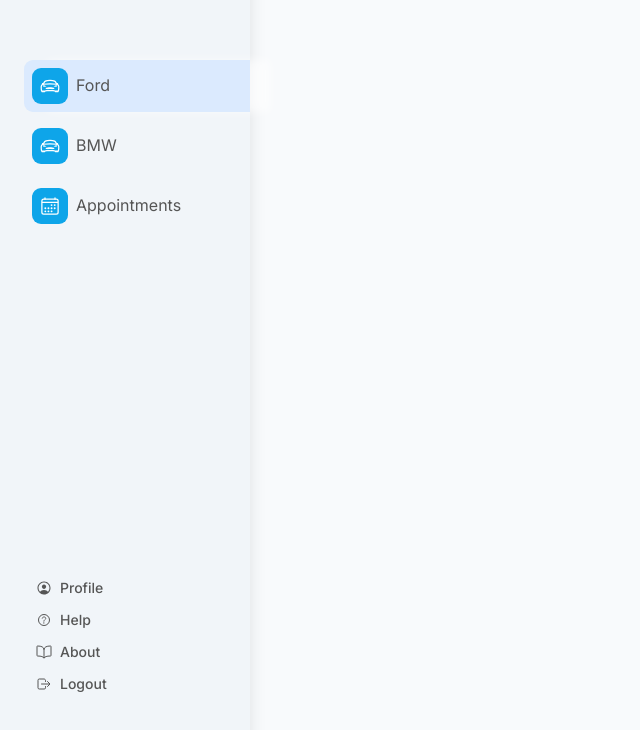
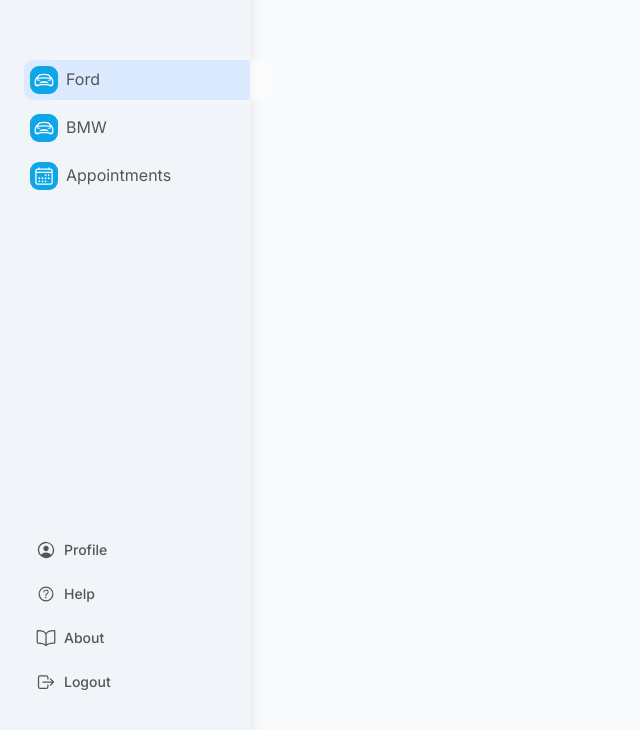
Before and after one commit to maqsudtolipov/car-rental--mv, a website: page app.html in a window 1280 px wide. Shown: the part 60-790 px from the top of the page, without its empty margins (0-640 px from the left). Drawn offline with nearby package versions, Linux system fonts and the light colour scheme.

Commit message:
Update navbar again 😿

```diff
--- a/sass/layout.scss
+++ b/sass/layout.scss
@@ -91,12 +91,12 @@
       display: flex;
       align-items: center;
       gap: 0.8rem;
-      padding: 0.8rem;
+      padding: 0.6rem;
       font-size: 1.6rem;
       line-height: 1.6;
 
       ion-icon {
-        padding: 0.8rem;
+        padding: 0.4rem;
         border-radius: 0.9rem;
         color: #fff !important;
         background-color: #0ea5e9;
@@ -130,7 +130,7 @@
     padding-left: 1.2rem;
     display: flex;
     flex-direction: column;
-    gap: 1.6rem;
+    gap: 2.4rem;
     font-size: 1.4rem;
     font-weight: 500;
 
@@ -139,7 +139,7 @@
       align-items: center;
       gap: 0.8rem;
       ion-icon {
-        font-size: 1.6rem;
+        font-size: 2rem;
       }
     }
   }
```
Also changed, not shown: css/style.css.
